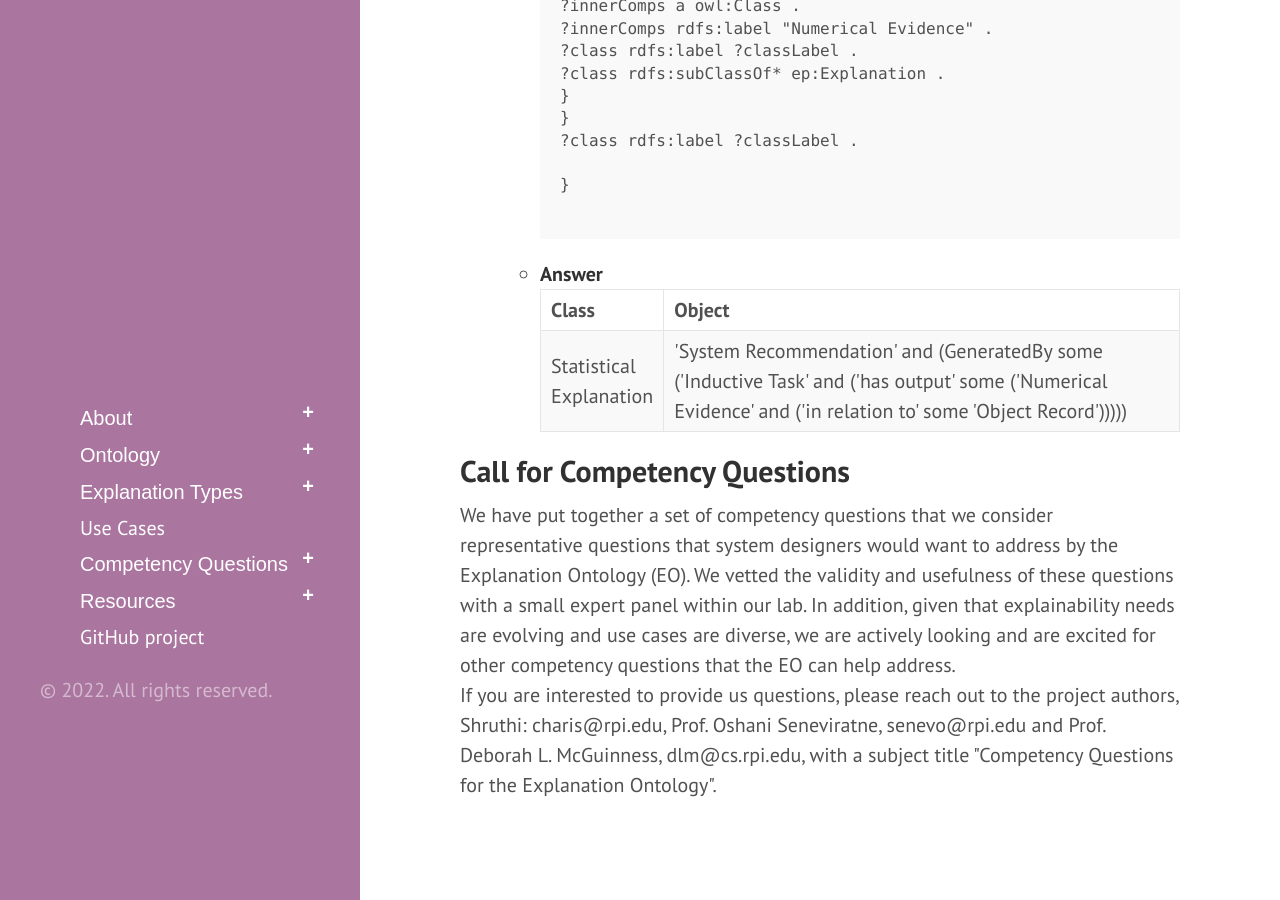
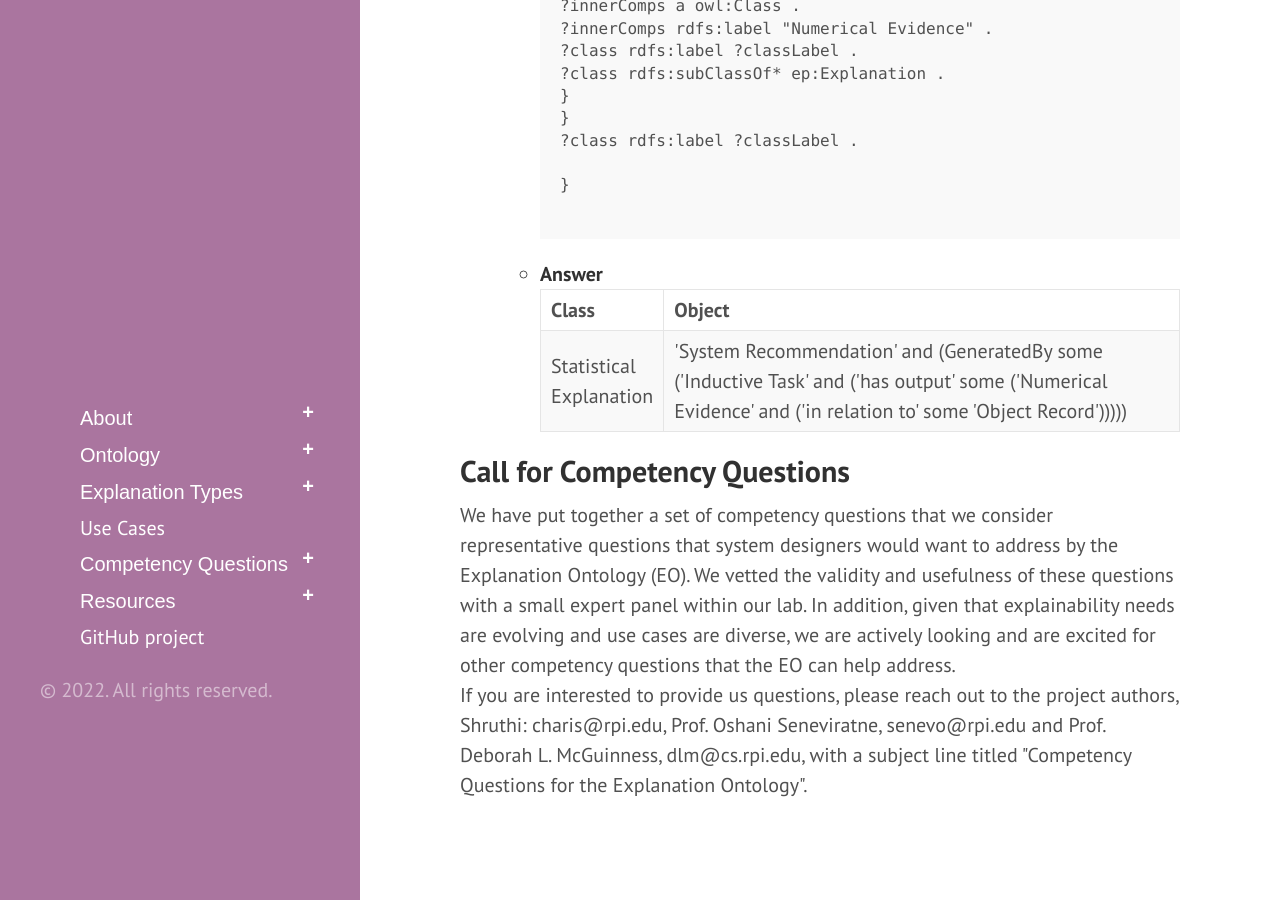
Before and after one commit to tetherless-world/explanation-ontology, a Jekyll site: the page built from competencyquestions.md, in a window 1280 px wide and 900 px high, scrolled down 5331 px. Built offline with Jekyll 4.4.1, drawn with Linux system fonts in a browser that asks for light colours; Markdown is read by kramdown in place of the engine named in the settings.

Commit message:
Update competencyquestions.md

```diff
--- a/competencyquestions.md
+++ b/competencyquestions.md
@@ -265,6 +265,6 @@ select DISTINCT ?classLabel ?object where {
 
 <h2>Call for Competency Questions</h2>
   <p>We have put together a set of competency questions that we consider representative questions that system designers would want to address by the Explanation Ontology (EO). We vetted the validity and usefulness of these questions with a small expert panel within our lab. In addition, given that explainability needs are evolving and use cases are diverse, we are actively looking and are excited for other competency questions that the EO can help address. <br/>
-  If you are interested to provide us questions, please reach out to the project authors, Shruthi: charis@rpi.edu, Prof. Oshani Seneviratne, senevo@rpi.edu and Prof. Deborah L. McGuinness, dlm@cs.rpi.edu, with a subject title "Competency Questions for the Explanation Ontology". </p>
+  If you are interested to provide us questions, please reach out to the project authors, Shruthi: charis@rpi.edu, Prof. Oshani Seneviratne, senevo@rpi.edu and Prof. Deborah L. McGuinness, dlm@cs.rpi.edu, with a subject line titled "Competency Questions for the Explanation Ontology". </p>
 
   </content>
```
